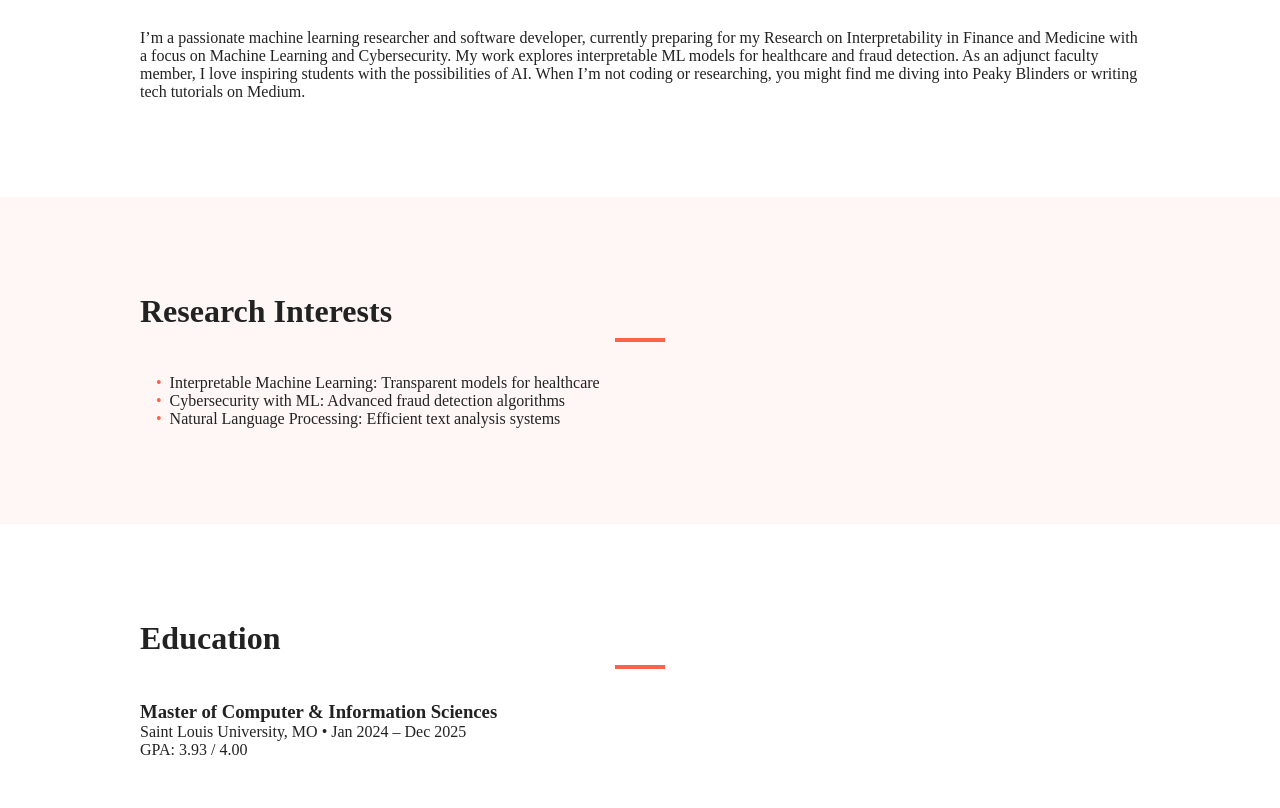
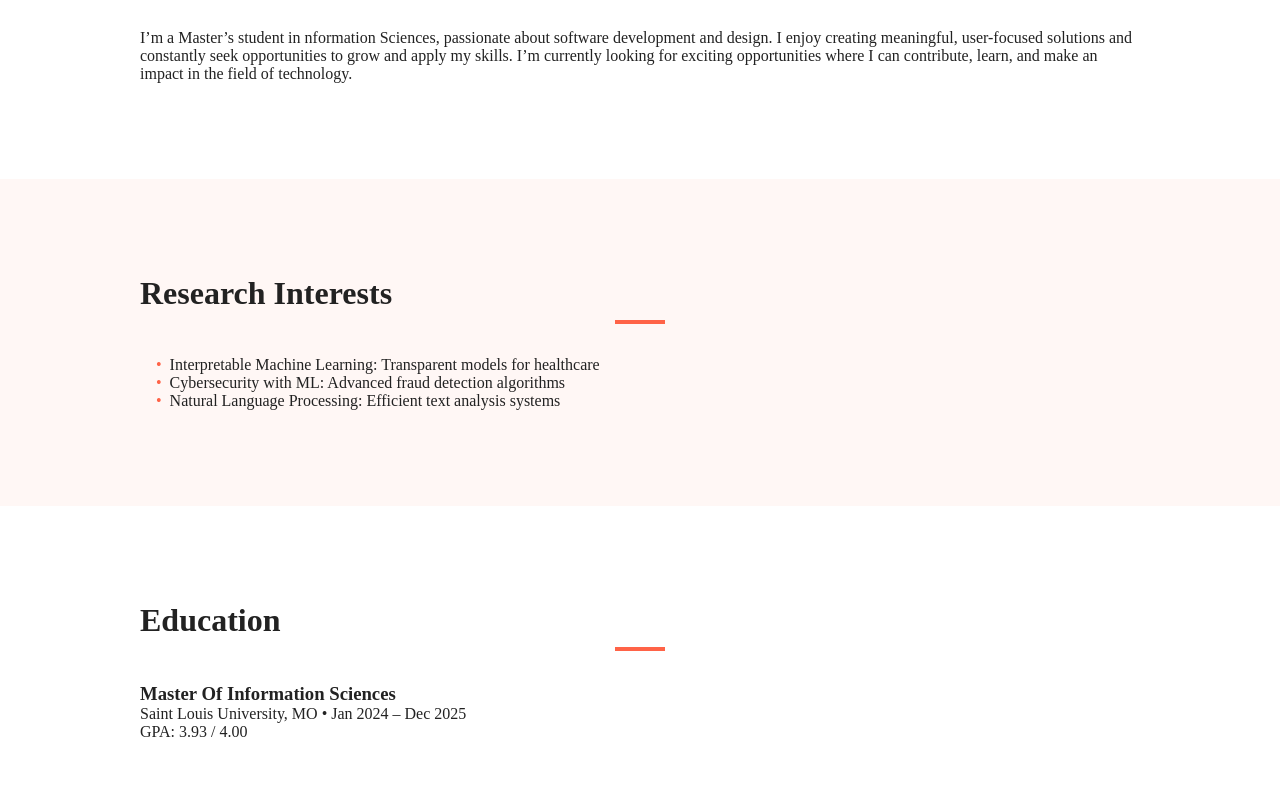
Before and after one commit to BhavanaT-droid/My-Portfolio, a plain HTML site: page index.html in a window 1280 px wide. Shown: the part 719-1527 px from the top of the page. Drawn offline with nearby package versions, Linux system fonts and the light colour scheme; a small style sheet from the web is missing.

Commit message:
Update index.html

```diff
--- a/index.html
+++ b/index.html
@@ -28,7 +28,7 @@
   <!-- NAVIGATION -->
   <nav id="navbar">
     <div class="container">
-      <a href="#hero" class="logo">CPB</a>
+      <a href="#hero" class="logo">BT</a>
       <ul class="nav-links">
         <li><a href="#about">About</a></li>
         <li><a href="#research">Research</a></li>
@@ -67,13 +67,7 @@
     <div class="container">
       <h2>About Me</h2>
       <p>
-        I’m a passionate machine learning researcher and software developer,
-        currently preparing for my Research on Interpretability in Finance and Medicine with a focus on Machine Learning and
-        Cybersecurity. My work explores interpretable ML models for healthcare
-        and fraud detection. As an adjunct faculty member, I love inspiring
-        students with the possibilities of AI. When I’m not coding or
-        researching, you might find me diving into Peaky Blinders or writing
-        tech tutorials on Medium.
+        I’m a Master’s student in nformation Sciences, passionate about software development and design. I enjoy creating meaningful, user-focused solutions and constantly seek opportunities to grow and apply my skills. I’m currently looking for exciting opportunities where I can contribute, learn, and make an impact in the field of technology.
       </p>
     </div>
   </section>
@@ -95,7 +89,7 @@
     <div class="container">
       <h2>Education</h2>
       <div class="edu-item">
-        <h3>Master of Computer &amp; Information Sciences</h3>
+        <h3>Master Of Information Sciences</h3>
         <p>
           Saint Louis University, MO &bull; Jan 2024 – Dec 2025<br />
           GPA: 3.93 / 4.00
```
